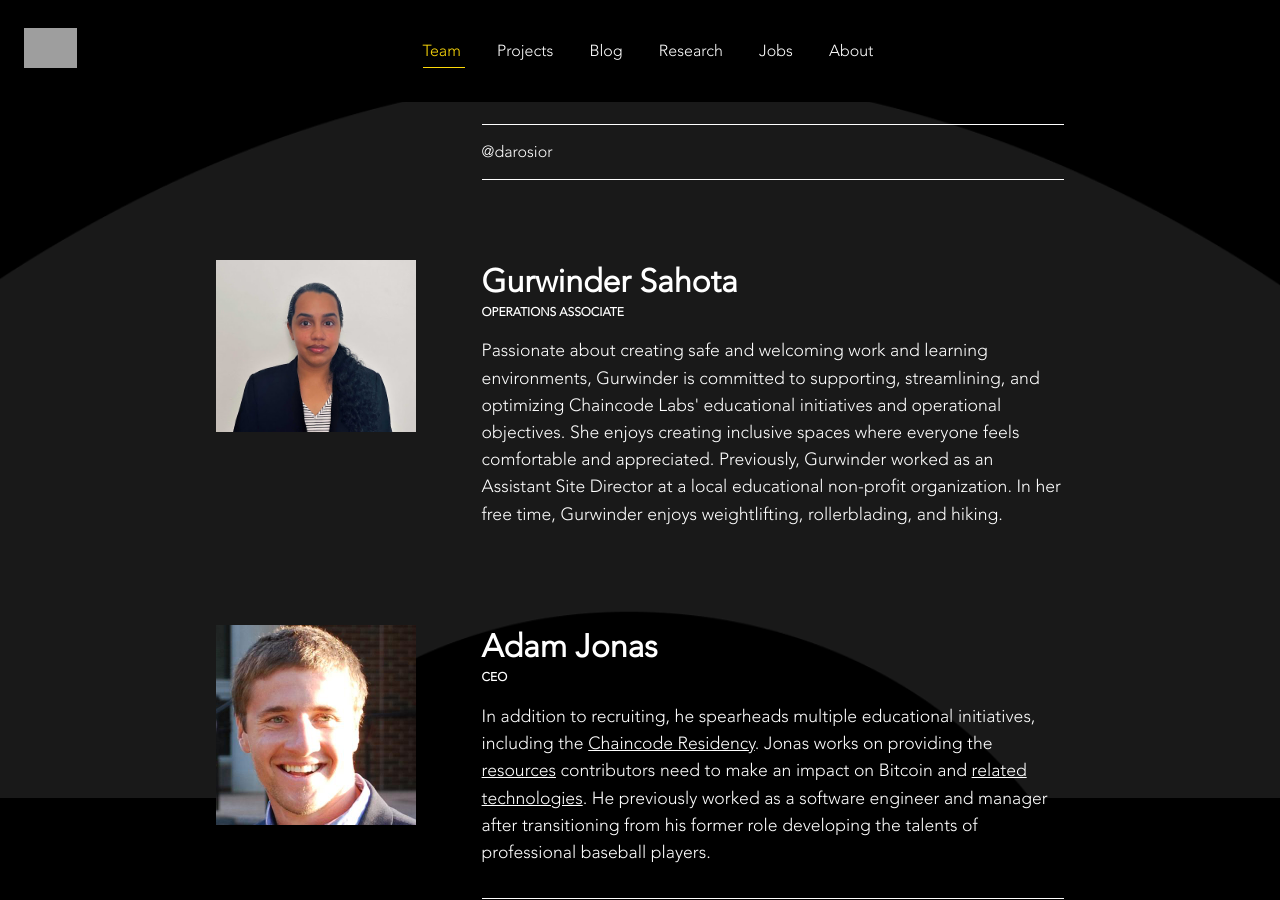
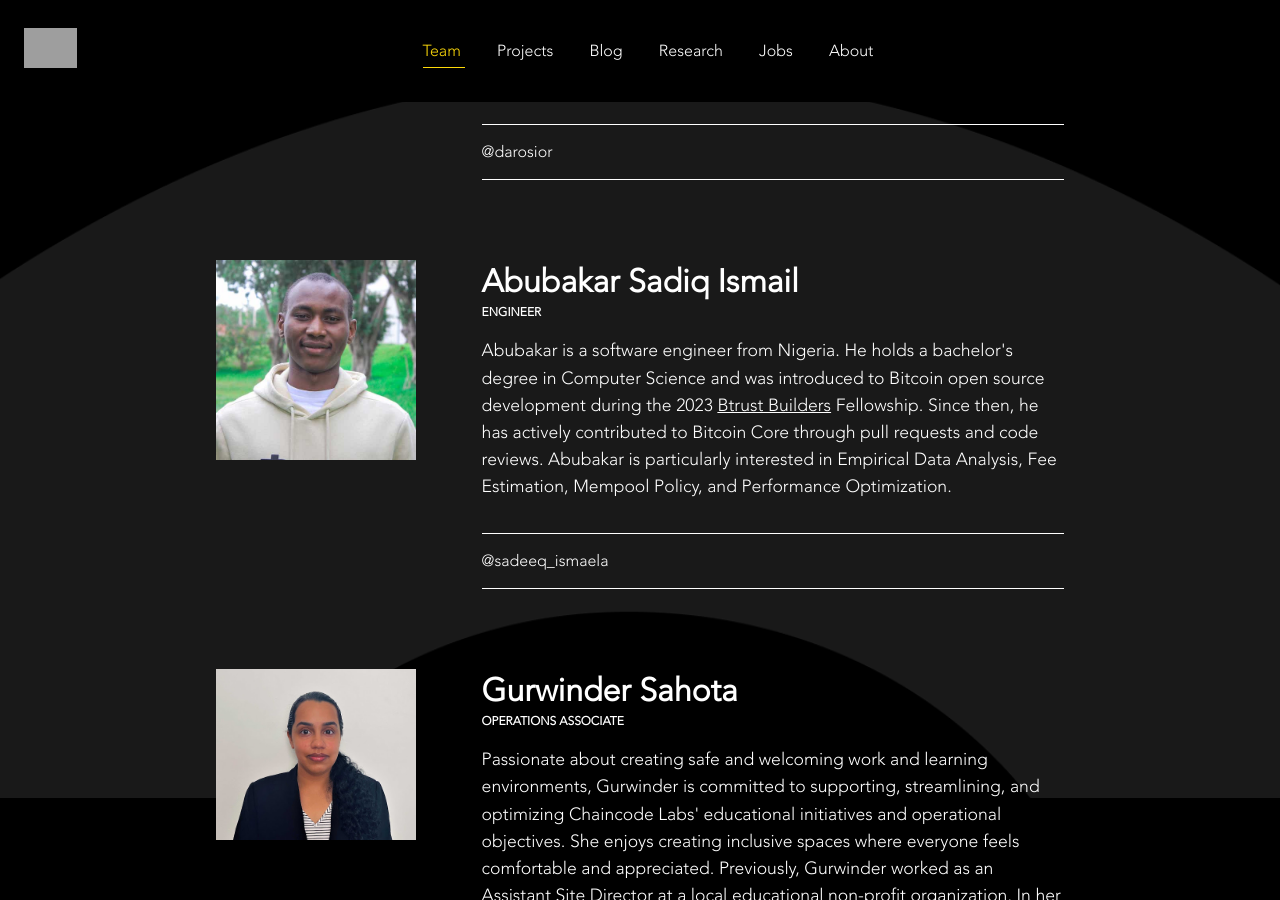
Before and after one commit to furszy/chaincodelabs.github.io, a Jekyll site: the page built from team.html, in a window 1280 px wide and 900 px high, scrolled down 4602 px. Built offline with Jekyll 4.4.1, drawn with Linux system fonts in a browser that asks for light colours; grey boxes are pictures that could not be loaded.

Commit message:
doc: add abubakar bio and picture to website (#75)
* doc: add abubakar's bio

```diff
--- a/_data/team.yml
+++ b/_data/team.yml
@@ -73,6 +73,13 @@
   link: https://twitter.com/darosior
   image: assets/images/antoine.jpg
   alt: Picture of Antoine Poinsot
+- name: Abubakar Sadiq Ismail
+  title: Engineer
+  description: Abubakar is a software engineer from Nigeria. He holds a bachelor's degree in Computer Science and was introduced to Bitcoin open source development during the 2023 <a href="https://www.btrust.tech/builders" target="_blank">Btrust Builders</a> Fellowship. Since then, he has actively contributed to Bitcoin Core through pull requests and code reviews. Abubakar is particularly interested in Empirical Data Analysis, Fee Estimation, Mempool Policy, and Performance Optimization.
+  social: "@sadeeq_ismaela"
+  link: https://twitter.com/sadeeq_ismaela
+  image: assets/images/abubakar.jpg
+  alt: Picture of Abubakar
 - name: Gurwinder Sahota
   title: Operations Associate
   description: Passionate about creating safe and welcoming work and learning environments, Gurwinder is committed to supporting, streamlining, and optimizing Chaincode Labs' educational initiatives and operational objectives. She enjoys creating inclusive spaces where everyone feels comfortable and appreciated. Previously, Gurwinder worked as an Assistant Site Director at a local educational non-profit organization. In her free time, Gurwinder enjoys weightlifting, rollerblading, and hiking.
```
Also changed, not shown: assets/images/abubakar.jpg (added).
